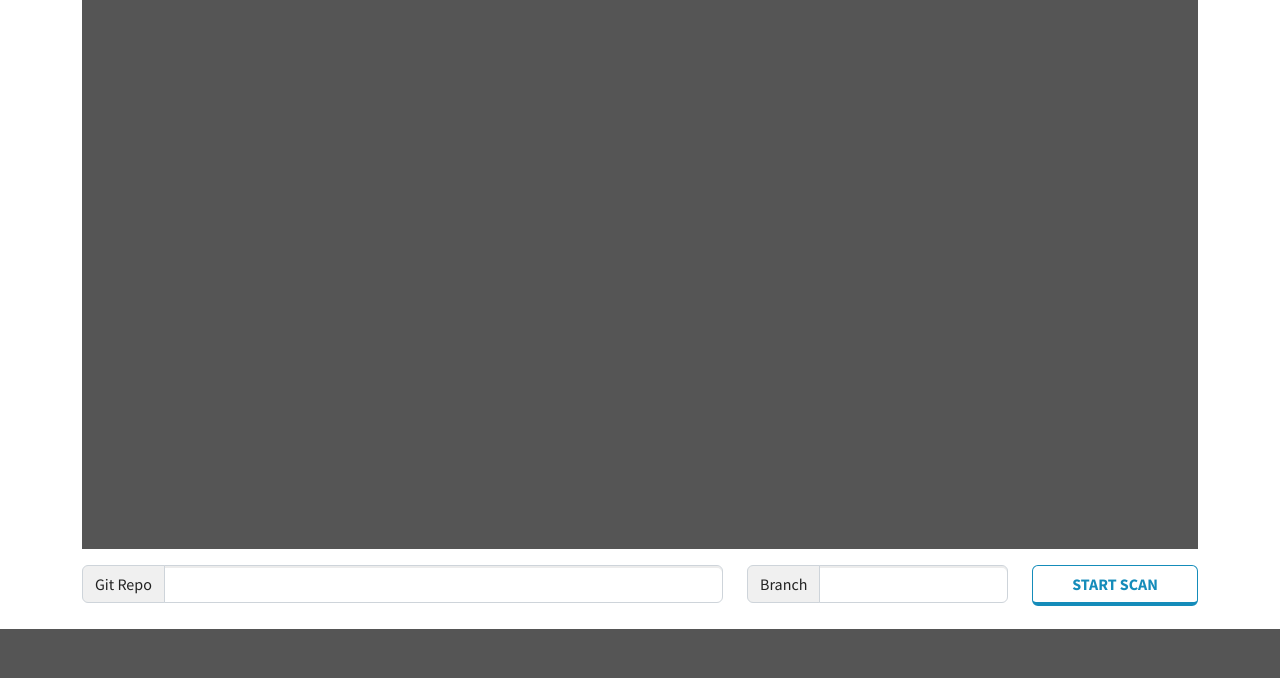
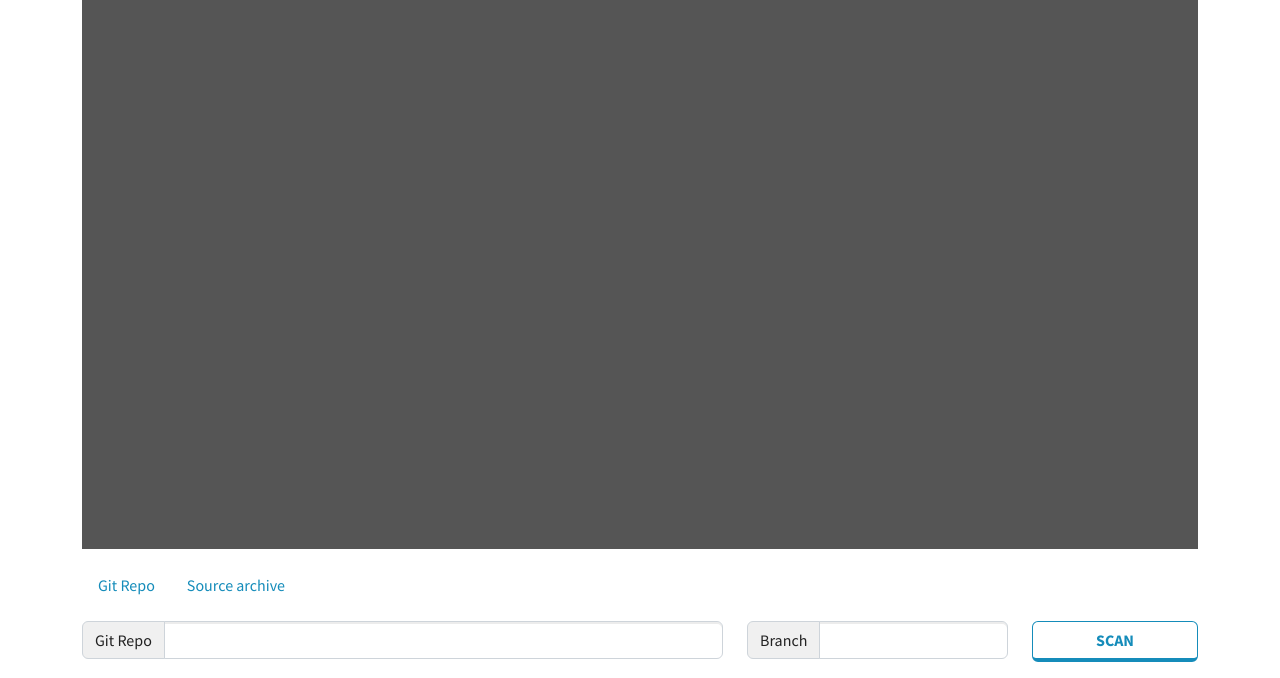
Before and after one commit to migrate-ease/migrate-ease, a Flask app: page / in a window 1280 px wide. Shown: the part 171-849 px from the top of the page. Before the commit the page ends 800 px from the top, so only its background shows below. Run offline with Flask 3, Linux system fonts and the light colour scheme; some libraries are stand-ins or nearby versions.

Commit message:
webui: support archive file scan
Signed-off-by: Jun He <jun.he@arm.com>
Change-Id: Ibe519b3904fd4732ae0caef8ceec7b7c5bed08b4

```diff
--- a/web/server.py
+++ b/web/server.py
@@ -198,14 +198,14 @@ def scan_git():
 
 @app.route('/scan/file', methods=['POST'])
 def upload_file():
-    if 'file' not in request.files:
+    if 'archive-file' not in request.files:
         return jsonify({'status':'ERROR', 'message': 'No file part'})
 
     # Check if a job with this uid is already in progress
     if current_job['status'] and current_job['status'] != 'completed':
         return jsonify({'status':'ERROR', 'message':'A job is running'})
 
-    file = request.files['file']
+    file = request.files['archive-file']
     if file:
         # Initialize job
         current_job['status'] = 'uploading'
--- a/web/templates/index.html
+++ b/web/templates/index.html
@@ -21,6 +21,17 @@
       </div>
     </div>
 
+    <ul class="nav nav-underline mb-3" role="tablist">
+      <li class="nav-item">
+          <a class="nav-link active" data-bs-toggle="tab" data-bs-target="#scan-git-pane" role="tab">Git Repo</a>
+      </li>
+      <li class="nav-item">
+          <a class="nav-link" data-bs-toggle="tab" data-bs-target="#scan-archive-pane" role="tab">Source archive</a>
+      </li>
+    </ul>
+
+    <div class="tab-content">
+       <div class="tab-pane fade show active" id="scan-git-pane" role="tabpanel">
         <form id="scan-git-form" class="" name="scan-git-form">
           <div class="row mb-3">
             <div class="col-md-7">
@@ -36,8 +47,8 @@
               </div>
             </div>
             <div class="col-md-2">
-          <button class="btn btn-outline-primary" type="button" id="action-git-btn" style="width: 100%;">START SCAN</button>
-          <div id="report-pane" class="d-none">
+              <button class="btn btn-outline-primary" type="button" id="action-git-btn" style="width: 100%;">SCAN</button>
+              <div class="d-none report-pane">
                 <span class="label-success">Report:</span>
                 <a href="/report" class="btn border-0" data-bs-toggle="tooltip" data-bs-placement="bottom" data-bs-title="Download report"><i class="fas fa-download text-primary"></i></a>
                 <a href="/result" target="_blank" class="btn border-0" data-bs-toggle="tooltip" data-bs-placement="bottom" data-bs-title="View report"><i class="fas fa-eye text-primary"></i></a>
@@ -46,9 +57,29 @@
           </div>
         </form>
        </div>
+       <div class="tab-pane fade" id="scan-archive-pane" role="tabpanel">
+        <form id="scan-archive-form" class="" name="scan-archive-form">
+          <div class="row mb-3">
+            <div class="col-md-10">
+                <div class="input-group">
+                <input type="file" class="form-control" name="archive-file" accept=".zip,.tar">
+              </div>
+            </div>
+            <div class="col-md-2">
+              <button class="btn btn-outline-primary" type="button" id="action-archive-btn" style="width: 100%;">SCAN</button>
+              <div class="d-none report-pane">
+                <span class="label-success">Report:</span>
+                <a href="/report" class="btn border-0" data-bs-toggle="tooltip" data-bs-placement="bottom" data-bs-title="Download report"><i class="fas fa-download text-primary"></i></a>
+                <a href="/result" target="_blank" class="btn border-0" data-bs-toggle="tooltip" data-bs-placement="bottom" data-bs-title="View report"><i class="fas fa-eye text-primary"></i></a>
+              </div>
+            </div>
+          </div>
+        </form>
+       </div>
+    </div>
+  </div>
 
   <script src="https://code.jquery.com/jquery-3.6.0.min.js"></script>
-  <script src="https://cdn.jsdelivr.net/npm/@popperjs/core@2.11.6/dist/umd/popper.min.js"></script>
   <script src="https://cdn.jsdelivr.net/npm/bootstrap@5.3.0/dist/js/bootstrap.bundle.min.js"></script>
 
   <script>
@@ -73,7 +104,7 @@
                           $('#status-panel').removeClass('d-none');
                           pollStatus('#action-git-btn');
                         } else {
-                          alert(response.message)
+                          alert(response.message);
                           // Re-enable button
                           $('#action-git-btn').prop('disabled', false);
                         }
@@ -82,7 +113,7 @@
             });
             $('#action-git-btn').click(function() {
                 current_status = $(this).text();
-                if ('START SCAN' == current_status) {
+                if ('SCAN' == current_status) {
                     git_repo = $('input[name="git-repo"]').val();
                     if (git_repo == '') {
                         alert("No git repo is given!");
@@ -106,8 +137,6 @@
 
                     switch (response.status) {
                       case "UPLOADING":
-                          setTimeout(function(){pollStatus(btn_name);}, 1000);
-                          break;
                       case "FETCHING":
                       case "SCANNING":
                           $(btn_name).contents().eq(1).replaceWith("&nbsp;"+response.status);
@@ -115,20 +144,18 @@
                           break;
                       case "FAILED":
                       case "ERROR":
-                          $(btn_name).text(response.status);
                           $(btn_name).addClass("btn-danger");
                       default:
                           // Re-enable button
-                          $('#action-git-btn').prop('disabled', false);
+                          $(btn_name).prop('disabled', false);
                           $(btn_name).text(response.status);
                           if (response.status == 'COMPLETED')
-                            $('#report-pane').removeClass('d-none')
+                            $(btn_name).next('.report-pane').removeClass('d-none')
                     }
                 });
             }
 
-            /*
-            $('#upload-form').on('submit', function(e) {
+            $('#scan-archive-form').on('submit', function(e) {
                 e.preventDefault();
 
                 var formData = new FormData(this);
@@ -141,30 +168,30 @@
                     contentType: false,
                     success: function(response) {
                         if (response.status != 'ERROR') {
-                          $('#action-file-btn').html("<span class='spinner-border  spinner-border-sm' role='status' aria-hidden='true'></span>&nbsp;"+response.status);
+                          $('#action-archive-btn').html("<span class='spinner-border  spinner-border-sm' role='status' aria-hidden='true'></span>&nbsp;"+response.status);
                           $('#status-panel').removeClass('d-none');
-                          pollStatus('#action-file-btn');
+                          pollStatus('#action-archive-btn');
                         } else {
-                          alert(response.message)
+                          alert(response.message);
+                          // Re-enable button
+                          $('#action-archive-btn').prop('disabled', false);
                         }
                     }
                 });
             });
-            $('#action-file-btn').click(function() {
+            $('#action-archive-btn').click(function() {
                 current_status = $(this).text();
-                if ('START SCAN' == current_status) {
-                    filename = $('input[name="file"]').val();
-                    if ($('input[name="file"]').val() == '') {
+                if ('SCAN' == current_status) {
+                    filename = $('input[name="archive-file"]').val();
+                    if (filename == '') {
                         alert("No package to scan!");
                     } else {
                         // submit form
-                        $('#upload-form').submit();
+                        $('#scan-archive-form').submit();
+                        $(this).prop('disabled', true);
                     }
-                } else if ('COMPLETED' == current_status) {
-                    window.location.href = '/result';
                 }
             });
-            */
         });
 
   </script>
```
Lines whose indentation alone changed are shown as unchanged.
